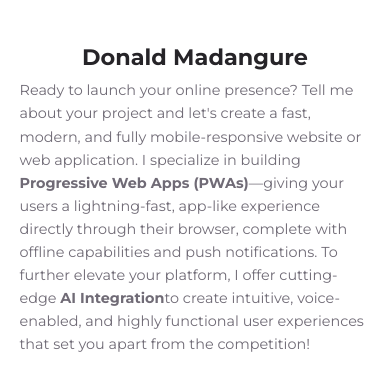
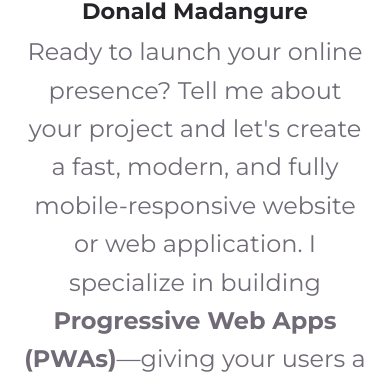
Before and after one commit to donald-madangure/madangure-portfolio, a React (Create React App) app: page / in a window 390 px wide. Shown: the part 425-811 px from the top of the page. Built offline with nearby package versions, Linux system fonts and the light colour scheme.

Commit message:
fix: update paragraph text alignment and increase font size for better readability

```diff
--- a/src/sections/header/header.css
+++ b/src/sections/header/header.css
@@ -81,12 +81,11 @@ header {
     }
 
     .header__container p {
-        text-align: left;
         width: 100%;
     }
     p {
         text-align: left;
-        font-size: 0.9rem;
+        font-size: 1.5rem;
     }
 
     .header__cta {
```
